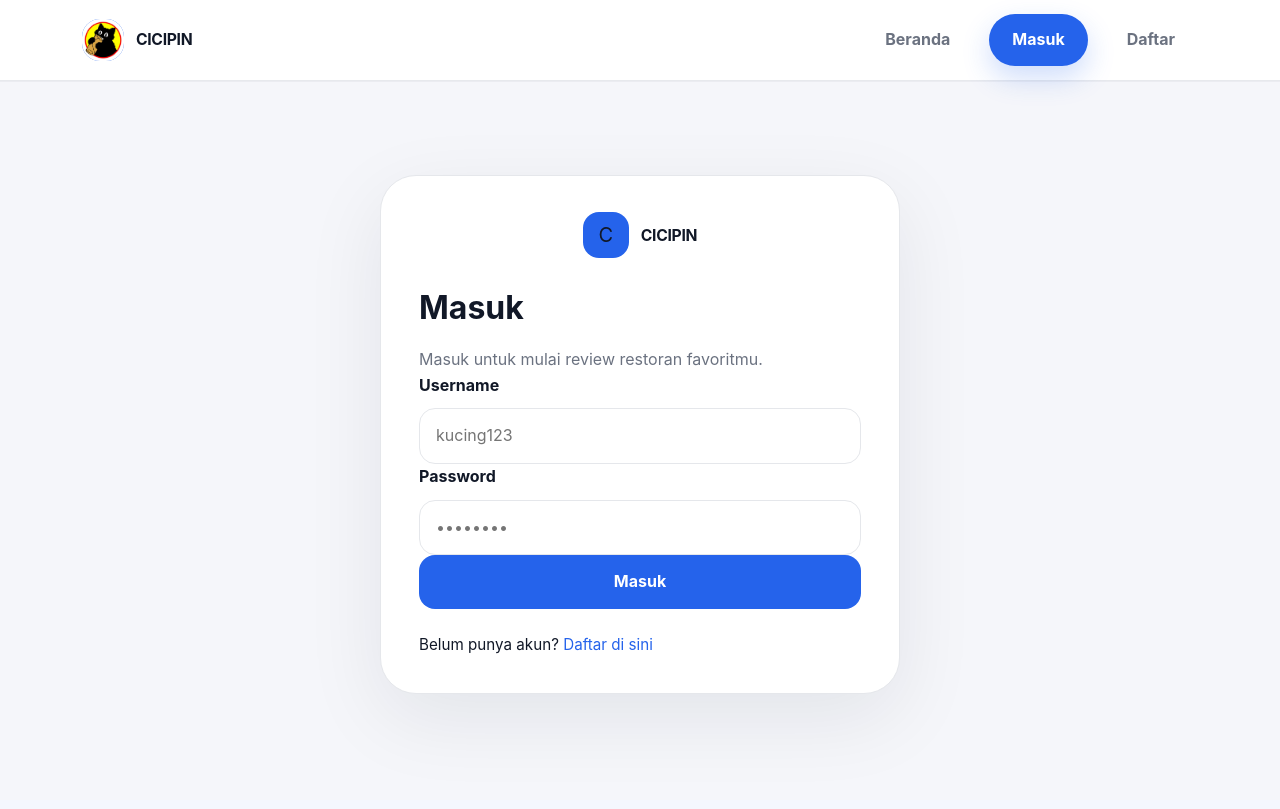
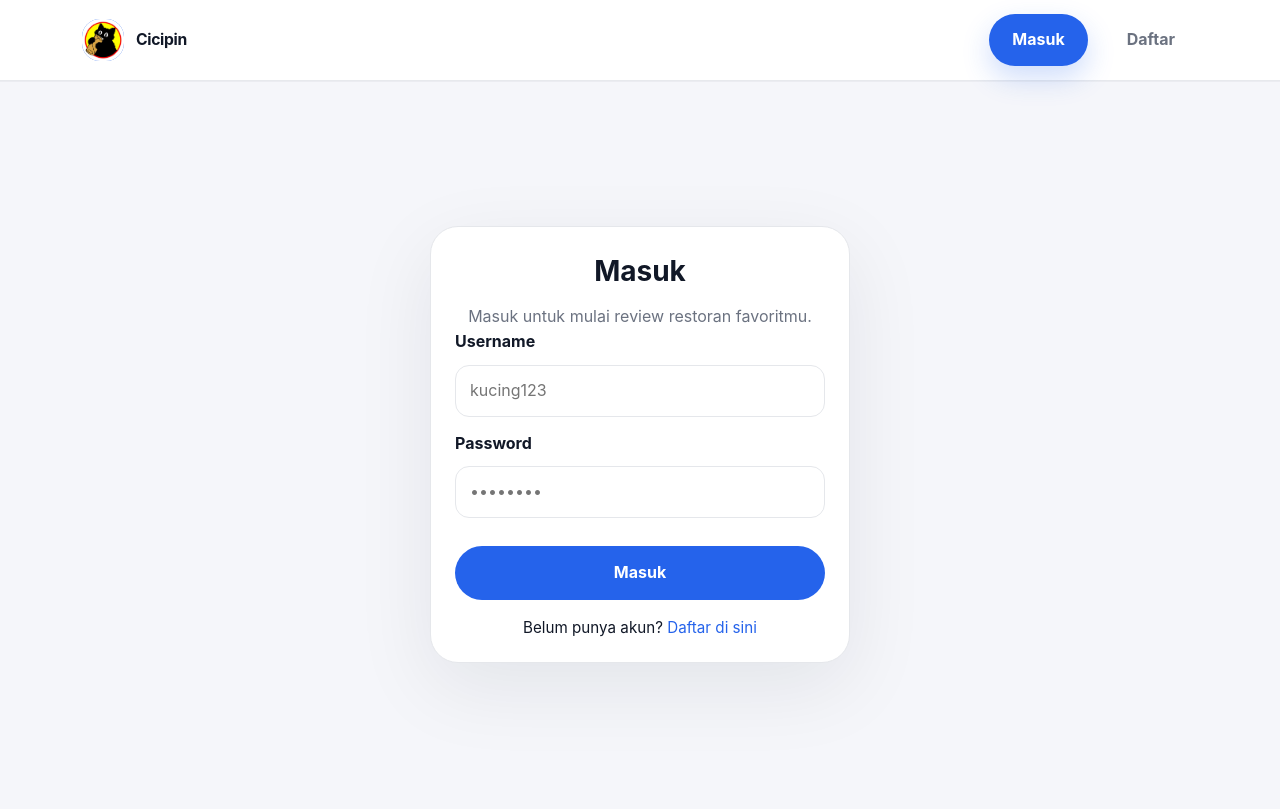
Before and after one commit to arinafazal/CICIPIN, a Flask app: page /login in a window 1280 px wide. Before the commit the page ends 718 px from the top, so only its background shows below. Run offline with Flask 3, Linux system fonts and the light colour scheme.

Commit message:
perbaikan ui

```diff
--- a/app.py
+++ b/app.py
@@ -217,6 +217,9 @@ def search_restaurants(search_term=None, min_rating=None, max_price=None, sort_b
 
 @app.route('/')
 def index():
+
+    if "user_id" not in session:
+        return redirect(url_for('login'))
 
     category = request.args.get("category")
 
--- a/static/script.js
+++ b/static/script.js
@@ -1,7 +1,12 @@
 document.addEventListener('DOMContentLoaded', function() {
-    document.querySelectorAll('.popup.show').forEach(function(popup) {
+    document.querySelectorAll('.popup').forEach(function(popup) {
         setTimeout(function() {
             popup.classList.remove('show');
+            setTimeout(function() {
+                if (popup.parentElement) {
+                    popup.parentElement.removeChild(popup);
+                }
+            }, 300);
         }, 3000);
     });
 });
--- a/static/style.css
+++ b/static/style.css
@@ -55,7 +55,9 @@ a {
     position: fixed;
     top: 16px;
     left: 50%;
-    transform: translateX(-50%);
+    transform: translateX(-50%) translateY(-10px);
+    opacity: 0;
+    pointer-events: none;
     z-index: 60;
     min-width: 280px;
     max-width: 520px;
@@ -69,6 +71,13 @@ a {
     background: rgba(15, 23, 42, 0.92);
     color: #fff;
     font-weight: 600;
+    transition: opacity 0.25s ease, transform 0.25s ease;
+}
+
+.popup.show {
+    opacity: 1;
+    transform: translateX(-50%) translateY(0);
+    pointer-events: auto;
 }
 
 .popup.success {
@@ -126,7 +135,6 @@ header {
     font-weight: 700;
     font-size: 0.98rem;
     letter-spacing: -0.02em;
-    text-transform: uppercase;
 }
 
 .user-menu {
@@ -165,15 +173,23 @@ header {
 }
 
 .btn-secondary {
-    background: var(--surface);
+    background: transparent;
     border: 1px solid var(--border);
-    color: var(--text-primary);
+    color: var(--text-secondary);
     padding: 12px 22px;
 }
 
 .btn-secondary:hover {
+    background: rgba(37, 99, 235, 0.12);
     border-color: var(--primary);
     color: var(--primary);
+}
+
+.btn-secondary:active,
+.btn-secondary.active {
+    background: var(--primary);
+    border-color: var(--primary);
+    color: white;
 }
 
 .btn-danger {
@@ -619,6 +635,7 @@ main {
     display: flex;
     flex-wrap: wrap;
     gap: 12px;
+    justify-content: center;
 }
 
 .category-pill {
@@ -1078,11 +1095,11 @@ main {
 .form-container,
 .auth-container {
     width: 100%;
-    min-height: calc(100vh - 92px);
+    min-height: calc(100vh - 72px);
     display: flex;
     align-items: center;
     justify-content: center;
-    padding: 40px 24px;
+    padding: 22px 14px;
     background: var(--bg);
 }
 
@@ -1090,19 +1107,25 @@ main {
 .auth-card,
 .form-card {
     width: 100%;
-    max-width: 520px;
+    max-width: 420px;
     background: var(--surface);
-    border-radius: 36px;
+    border-radius: 28px;
     border: 1px solid var(--border);
-    padding: 36px 38px;
+    padding: 22px 24px;
     box-shadow: var(--shadow);
 }
 
 .form-section h2,
 .auth-card h1,
 .form-card h3 {
-    font-size: 2rem;
-    margin-bottom: 14px;
+    font-size: 1.75rem;
+    margin-bottom: 10px;
+}
+
+.auth-card h1,
+.auth-card .auth-tagline,
+.auth-card .auth-link {
+    text-align: center;
 }
 
 .auth-card .logo-stack {
@@ -1123,6 +1146,10 @@ main {
     justify-content: center;
 }
 
+.form-group {
+    margin-bottom: 14px;
+}
+
 .form-group label,
 .auth-card label {
     display: block;
@@ -1138,9 +1165,9 @@ input[type='number'],
 select,
 textarea {
     width: 100%;
-    border-radius: 16px;
+    border-radius: 14px;
     border: 1px solid var(--border);
-    padding: 14px 16px;
+    padding: 12px 14px;
     background: var(--surface);
     color: var(--text-primary);
     outline: none;
@@ -1163,7 +1190,7 @@ textarea:focus {
 
 .auth-link,
 .auth-action {
-    margin-top: 24px;
+    margin-top: 16px;
     font-size: 0.95rem;
 }
 
@@ -1202,21 +1229,27 @@ textarea:focus {
 .form-card button,
 .form-section .btn {
     width: 100%;
-    padding: 14px 16px;
+    min-height: 54px;
+    padding: 0 24px;
     border: none;
-    border-radius: 16px;
+    border-radius: 999px;
     background: var(--primary);
     color: white;
     font-weight: 700;
     cursor: pointer;
+    margin-top: 14px;
     transition: transform 0.2s ease, background 0.2s ease;
+    display: inline-flex;
+    align-items: center;
+    justify-content: center;
 }
 
 .register-btn {
     width: 100%;
-    padding: 14px 16px;
+    min-height: 54px;
+    padding: 0 24px;
     border: none;
-    border-radius: 16px;
+    border-radius: 999px;
     background: #9CA3AF;
     color: white;
     font-weight: 700;
--- a/templates/login.html
+++ b/templates/login.html
@@ -14,13 +14,12 @@
         <div class="header-inner">
             <a href="{{ url_for('index') }}" class="logo">
                 <div class="logo-mark">
-                    <img src="{{ url_for('static', filename='favicon.jpg') }}" alt="C" />
+                    <img src="{{ url_for('static', filename='favicon.jpg') }}" alt="Cicipin" />
                 </div>
                 <div class="logo-text">Cicipin</div>
             </a>
 
             <nav class="nav-links">
-                <a href="{{ url_for('index') }}" class="nav-link">Beranda</a>
                 <a href="{{ url_for('login') }}" class="nav-link active">Masuk</a>
                 <a href="{{ url_for('register') }}" class="nav-link">Daftar</a>
             </nav>
@@ -39,11 +38,6 @@
 
     <div class="auth-container">
         <div class="auth-card">
-            <div class="logo-stack">
-                <div class="logo-mark">C</div>
-                <div class="logo-text">Cicipin</div>
-            </div>
-
             <h1>Masuk</h1>
             <p class="auth-tagline">Masuk untuk mulai review restoran favoritmu.</p>
 
@@ -58,7 +52,9 @@
                     <input type="password" id="password" name="password" placeholder="••••••••" required>
                 </div>
 
-                <button type="submit" class="auth-submit-btn">Masuk</button>
+                <div>
+                    <button type="submit" class="auth-submit-btn">Masuk</button>
+                </div>
             </form>
 
             <p class="auth-link">Belum punya akun? <a href="{{ url_for('register') }}">Daftar di sini</a></p>
```
Also changed, not shown: templates/index.html (+6 -9 lines), templates/register.html (+1 -7 lines), templates/restaurant_detail.html (+3 -4 lines).
